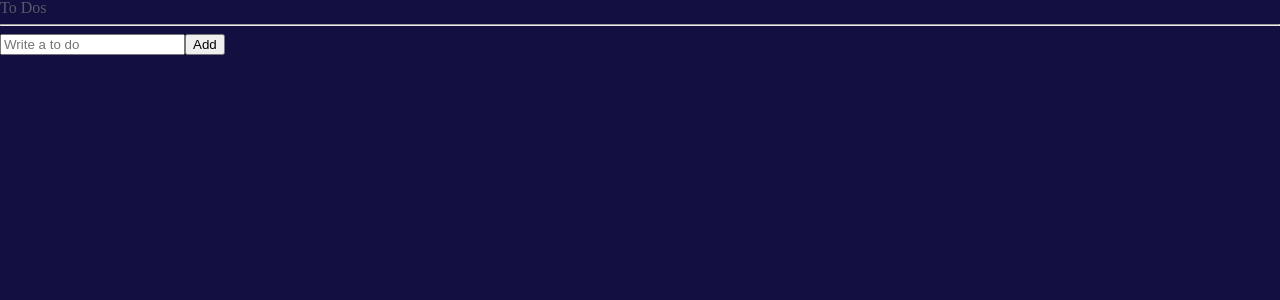
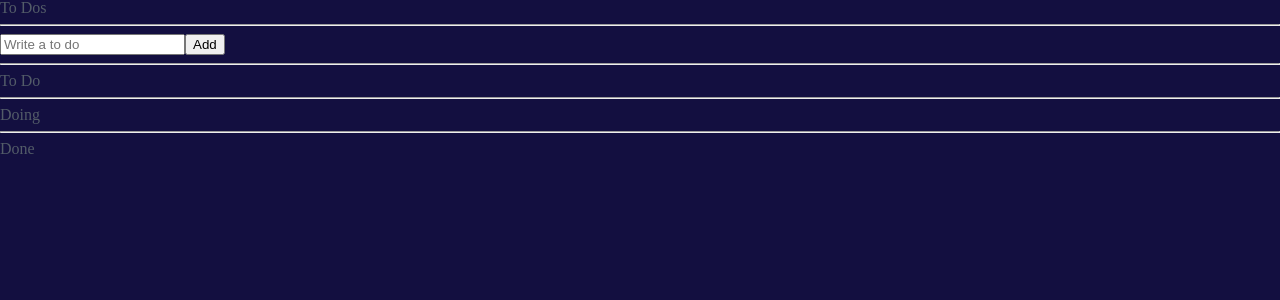
Before and after one commit to MeluvRose/ToDoReact, a React (Vite) app: page / in a window 1280 px wide. Shown: the top 300 px of the page. Built offline with nearby package versions, Linux system fonts and the light colour scheme; a web font is replaced by a local one.

Commit message:
#6.16 Selectors part 1

```diff
--- a/src/components/ToDoList.tsx
+++ b/src/components/ToDoList.tsx
@@ -1,19 +1,35 @@
 import { useRecoilState, useRecoilValue } from "recoil";
 import CreateToDo from "./CreateToDo";
-import { toDoState } from "../states";
+import { toDoSelector, toDoState } from "../states";
 import ToDo from "./ToDo";
 
 function ToDoList() {
-  const toDos = useRecoilValue(toDoState);
+  // const toDos = useRecoilValue(toDoState);
+  const [toDo, doing, done] = useRecoilValue(toDoSelector);
 
-  console.log(toDos);
   return (
     <div>
       <h1>To Dos</h1>
       <hr />
       <CreateToDo />
+      <hr />
+      <h2>To Do</h2>
       <ul>
-        {toDos.map((toDo) => (
+        {toDo.map((toDo) => (
+          <ToDo key={toDo.id} {...toDo} />
+        ))}
+      </ul>
+      <hr />
+      <h2>Doing</h2>
+      <ul>
+        {doing.map((toDo) => (
+          <ToDo key={toDo.id} {...toDo} />
+        ))}
+      </ul>
+      <hr />
+      <h2>Done</h2>
+      <ul>
+        {done.map((toDo) => (
           <ToDo key={toDo.id} {...toDo} />
         ))}
       </ul>
--- a/src/states.tsx
+++ b/src/states.tsx
@@ -1,4 +1,4 @@
-import { atom } from "recoil";
+import { atom, selector } from "recoil";
 
 export interface IToDo {
   id: number;
@@ -10,3 +10,15 @@
   key: "toDo",
   default: [],
 });
+
+export const toDoSelector = selector({
+  key: "toDoSelector",
+  get: ({ get }) => {
+    const toDos = get(toDoState);
+    return [
+      toDos.filter((toDo) => toDo.category === "TO_DO"),
+      toDos.filter((toDo) => toDo.category === "DOING"),
+      toDos.filter((toDo) => toDo.category === "DONE"),
+    ];
+  },
+});
```
